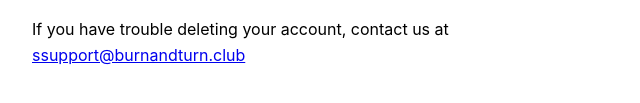
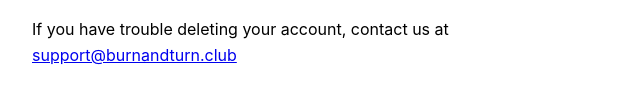
Before and after one commit to WestonGuidero/Burn-And-Turn-Docs, a plain HTML site: page delete-account.html in a window 1280 px wide. Shown: the part 819-922 px from the top of the page, 308-948 px from the left. Drawn offline with Linux system fonts and the light colour scheme.

Commit message:
fixed email again

```diff
--- a/delete-account.html
+++ b/delete-account.html
@@ -56,6 +56,6 @@
     </ul>
 
     <h2>Need Help?</h2>
-    <p>If you have trouble deleting your account, contact us at <a href="mailto:support@burnandturn.club">ssupport@burnandturn.club</a></p>
+    <p>If you have trouble deleting your account, contact us at <a href="mailto:support@burnandturn.club">support@burnandturn.club</a></p>
 </body>
 </html>
```
